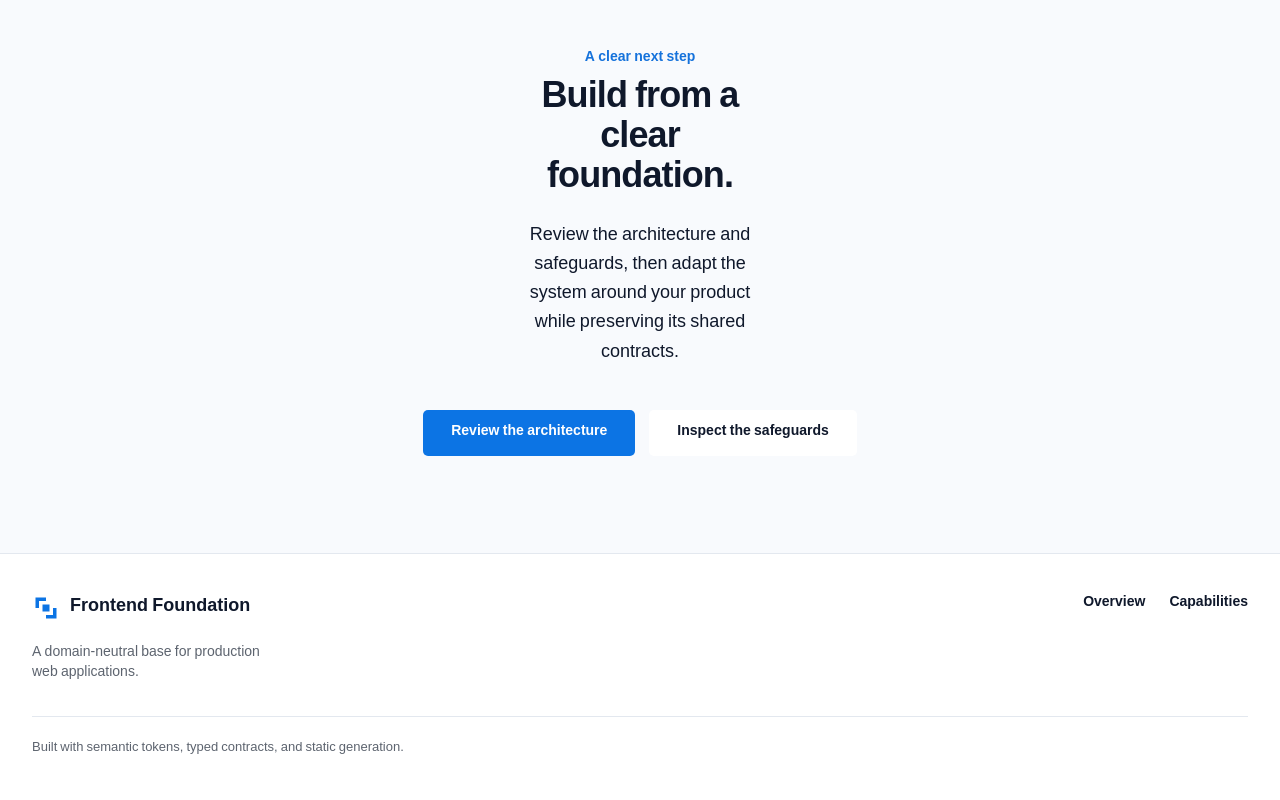
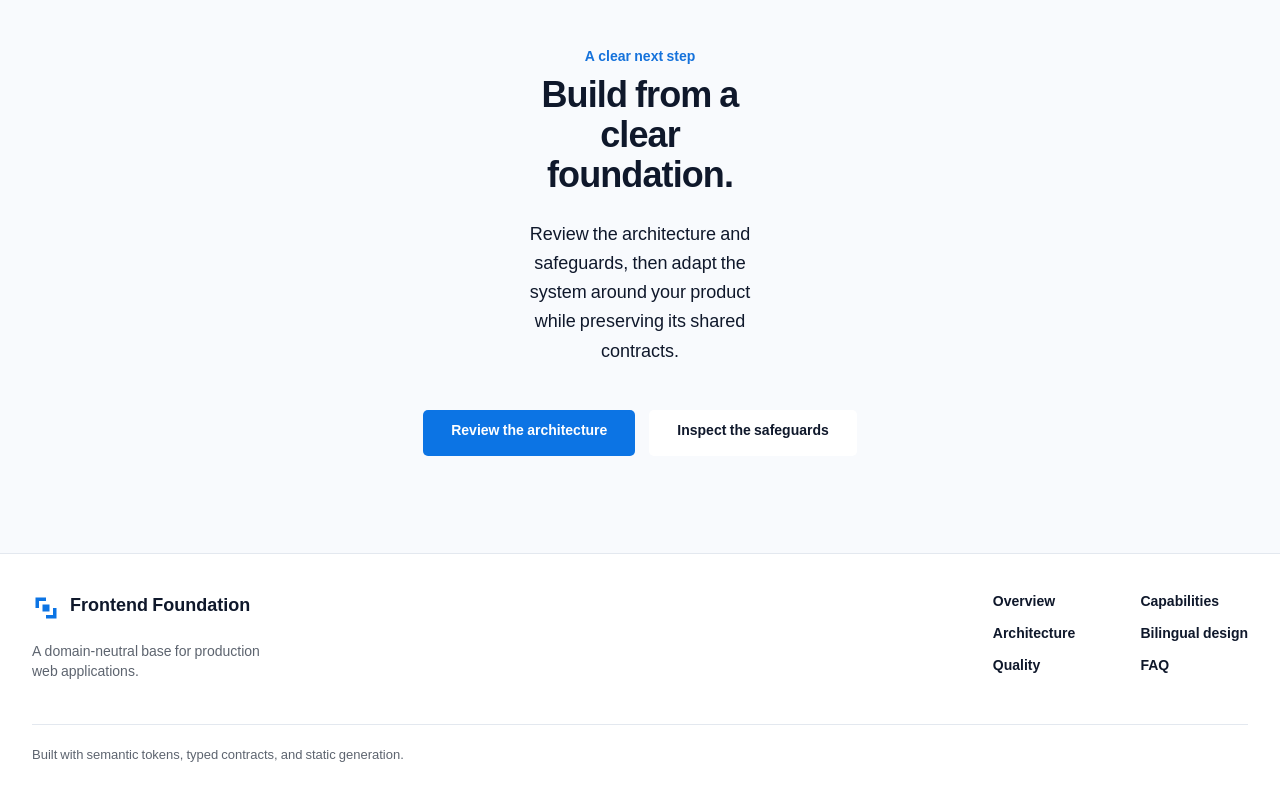
Before and after one commit to nasserx/coreframe, a Next.js app: page / in a window 1280 px wide. Shown: the part 8253-9053 px from the top of the page. Built offline with nearby package versions, Linux system fonts and the light colour scheme.

Commit message:
feat(marketing): finalize footer composition

```diff
--- a/src/features/marketing/marketing-shell.tsx
+++ b/src/features/marketing/marketing-shell.tsx
@@ -16,10 +16,38 @@ import {
 } from "@/components/ui/site-shell";
 import { ThemeControl } from "@/components/ui/theme-control";
 import { useTranslations } from "@/core/providers/locale-provider";
+import { cn } from "@/lib/utils";
 
 export type MarketingShellProps = Readonly<{
   children: ReactNode;
 }>;
+
+/**
+ * Footer destinations, in DOM order. Every entry is a section this page
+ * actually renders, so the footer promises nothing the route does not own —
+ * no external link, no unbuilt destination, no Showcase surface.
+ *
+ * `Capabilities` points at `#capability-story` (the named capability section),
+ * not the hero's unlabelled `#capabilities` strip: the footer is a page index,
+ * and an index entry should land on the section that carries the heading.
+ * `#next-step` is deliberately absent — the closing CTA sits immediately above
+ * the footer, so a link back to it would be a link to the reader's own
+ * position.
+ */
+const FOOTER_LINKS = [
+  { href: "#overview", key: "footerOverview" },
+  { href: "#capability-story", key: "footerCapabilities" },
+  { href: "#architecture", key: "footerArchitecture" },
+  { href: "#bilingual-design", key: "footerBilingualDesign" },
+  { href: "#quality", key: "footerQuality" },
+  { href: "#faq", key: "footerFaq" },
+] as const;
+
+// Shared by the footer brand lockup and every footer destination: a focus ring
+// on the semantic ring token, and the same recede-on-hover feedback the header
+// navigation uses (SiteShellNavItem) so both chrome regions read as one system.
+const FOOTER_FOCUS_RING =
+  "rounded-md outline-none focus-visible:ring-2 focus-visible:ring-ring focus-visible:ring-offset-2 focus-visible:ring-offset-background";
 
 /**
  * Production public-site composition for the marketing route group.
@@ -83,11 +111,18 @@ export function MarketingShell({ children }: MarketingShellProps) {
       <SiteShellMain>{children}</SiteShellMain>
 
       <SiteShellFooter>
-        <div className="flex flex-col justify-between gap-8 sm:flex-row sm:items-start">
-          <div className="max-w-prose">
+        {/* Stacks on narrow viewports and only becomes a two-column
+            composition once the measure allows it; alignment is logical
+            throughout, so English reads from the left edge and Arabic from the
+            right with no conditional class. */}
+        <div className="flex flex-col gap-10 lg:flex-row lg:items-start lg:justify-between lg:gap-16">
+          <div data-slot="marketing-footer-identity" className="max-w-prose">
             <Link
               href="/"
-              className="inline-flex items-center gap-2.5 rounded-md text-subheading font-bold outline-none focus-visible:ring-2 focus-visible:ring-ring focus-visible:ring-offset-2 focus-visible:ring-offset-background"
+              className={cn(
+                "inline-flex items-center gap-2.5 text-subheading font-bold",
+                FOOTER_FOCUS_RING,
+              )}
             >
               <BrandMark className="size-7" />
               {t("brand")}
@@ -95,29 +130,33 @@ export function MarketingShell({ children }: MarketingShellProps) {
             <p className="mt-3 text-small text-muted-foreground">{t("footerContext")}</p>
           </div>
 
-          <nav aria-label={t("footerNavLabel")}>
-            <ul className="flex flex-wrap gap-x-6 gap-y-2 text-small font-semibold">
-              <li>
-                <Link
-                  href="#overview"
-                  className="rounded-md transition-colors outline-none hover:text-muted-foreground focus-visible:ring-2 focus-visible:ring-ring focus-visible:ring-offset-2 focus-visible:ring-offset-background"
-                >
-                  {t("footerOverview")}
-                </Link>
-              </li>
-              <li>
-                <Link
-                  href="#capabilities"
-                  className="rounded-md transition-colors outline-none hover:text-muted-foreground focus-visible:ring-2 focus-visible:ring-ring focus-visible:ring-offset-2 focus-visible:ring-offset-background"
-                >
-                  {t("footerCapabilities")}
-                </Link>
-              </li>
+          <nav data-slot="marketing-footer-nav" aria-label={t("footerNavLabel")}>
+            {/* Two comfortable columns rather than a dense sitemap: one column
+                while stacked, two once there is room, in both compositions. */}
+            <ul className="grid gap-x-10 gap-y-3 text-small font-semibold sm:grid-cols-2">
+              {FOOTER_LINKS.map(({ href, key }) => (
+                <li key={href}>
+                  <Link
+                    href={href}
+                    className={cn(
+                      "inline-block transition-colors hover:text-muted-foreground",
+                      FOOTER_FOCUS_RING,
+                    )}
+                  >
+                    {t(key)}
+                  </Link>
+                </li>
+              ))}
             </ul>
           </nav>
         </div>
 
-        <p className="mt-8 border-t pt-6 text-supporting text-muted-foreground">
+        {/* The closing status line sits beneath a semantic hairline: a quiet
+            statement of fact, not a second call to action. */}
+        <p
+          data-slot="marketing-footer-status"
+          className="mt-10 border-t pt-6 text-supporting text-muted-foreground"
+        >
           {t("footerStatus")}
         </p>
       </SiteShellFooter>
--- a/src/i18n/messages/ar.ts
+++ b/src/i18n/messages/ar.ts
@@ -228,6 +228,10 @@ export const ar: Messages = {
     footerNavLabel: "تنقل التذييل",
     footerOverview: "نظرة عامة",
     footerCapabilities: "الإمكانات",
+    footerArchitecture: "المعمارية",
+    footerBilingualDesign: "التصميم ثنائي اللغة",
+    footerQuality: "الجودة",
+    footerFaq: "الأسئلة الشائعة",
     footerStatus: "مبني على رموز دلالية وعقود أنواع صريحة وتوليد ثابت.",
   },
   site: {
--- a/src/i18n/messages/en.ts
+++ b/src/i18n/messages/en.ts
@@ -248,6 +248,10 @@ export const en = {
     footerNavLabel: "Footer navigation",
     footerOverview: "Overview",
     footerCapabilities: "Capabilities",
+    footerArchitecture: "Architecture",
+    footerBilingualDesign: "Bilingual design",
+    footerQuality: "Quality",
+    footerFaq: "FAQ",
     footerStatus: "Built with semantic tokens, typed contracts, and static generation.",
   },
   /**
```
Also changed, not shown: 2 other files (tests, documents, lock files or other folders).
